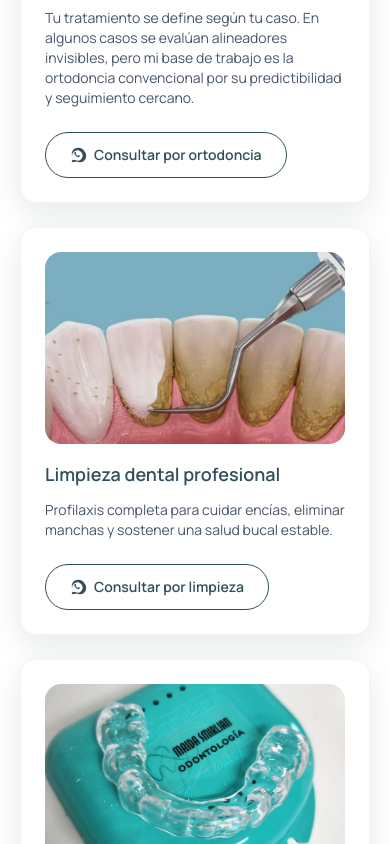
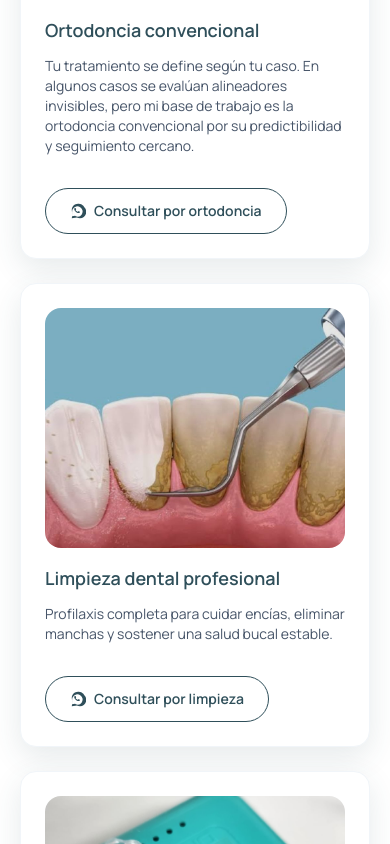
Before and after one commit to gefm2002/maida, a React (Vite) app: page / in a window 390 px wide. Shown: the part 1540-2384 px from the top of the page. Built offline with nearby package versions, Linux system fonts and the light colour scheme.

Commit message:
Update gallery and service images

```diff
--- a/src/App.tsx
+++ b/src/App.tsx
@@ -226,13 +226,13 @@ function App() {
                   <img
                     src={service.image}
                     alt={service.title}
-                    className="h-48 w-full rounded-2xl object-cover"
+                    className="h-60 w-full rounded-2xl object-cover"
                     loading="lazy"
                   />
                   <h3 className="mt-4 text-lg font-semibold text-petrol">{service.title}</h3>
                   <p className="mt-3 text-sm text-slate-600">{service.description}</p>
                   <a
-                    className="btn-secondary mt-6 self-start lg:mt-auto"
+                    className="btn-secondary mt-8 self-start lg:mt-auto"
                     href={buildWhatsAppLink(service.ctaMessage)}
                     target="_blank"
                     rel="noopener noreferrer"
```
